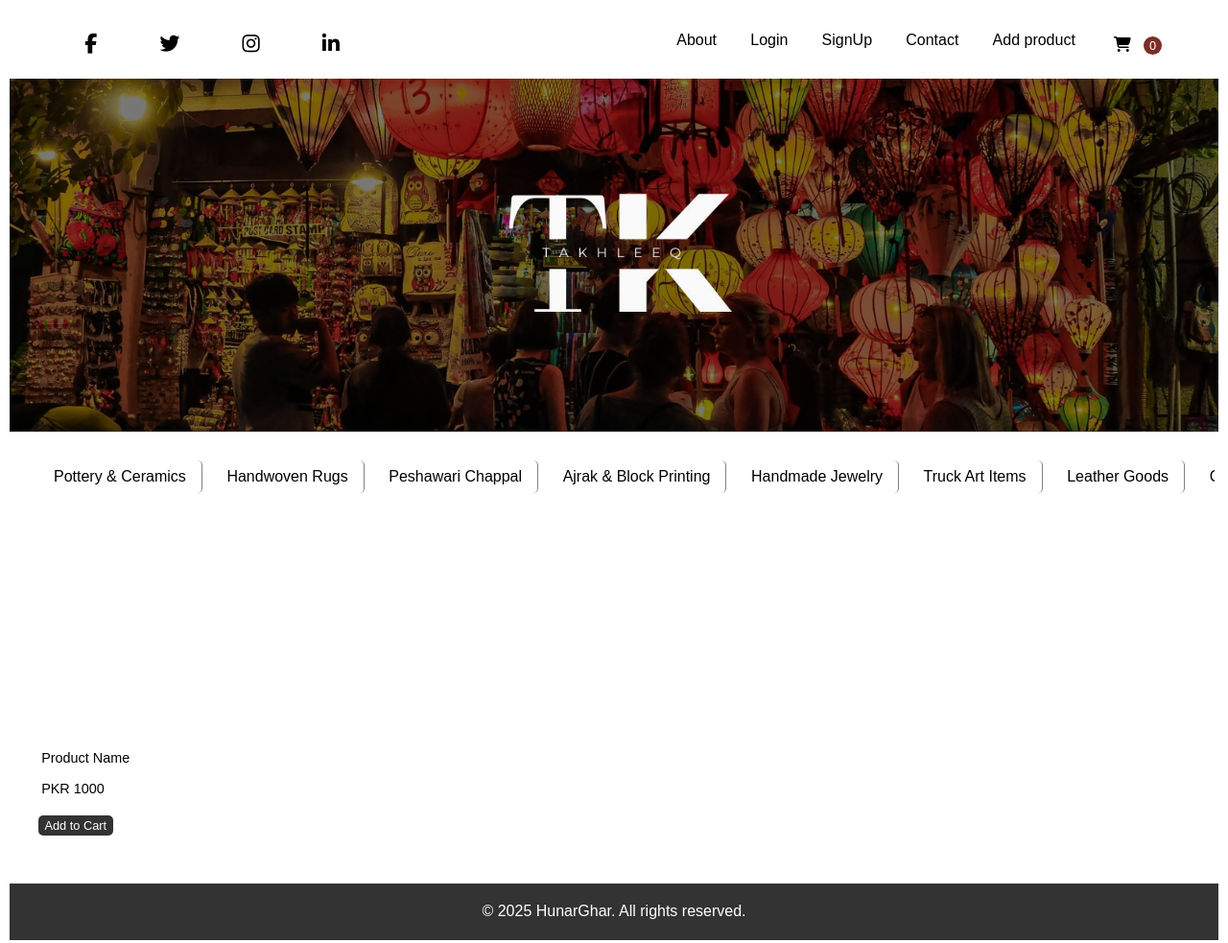
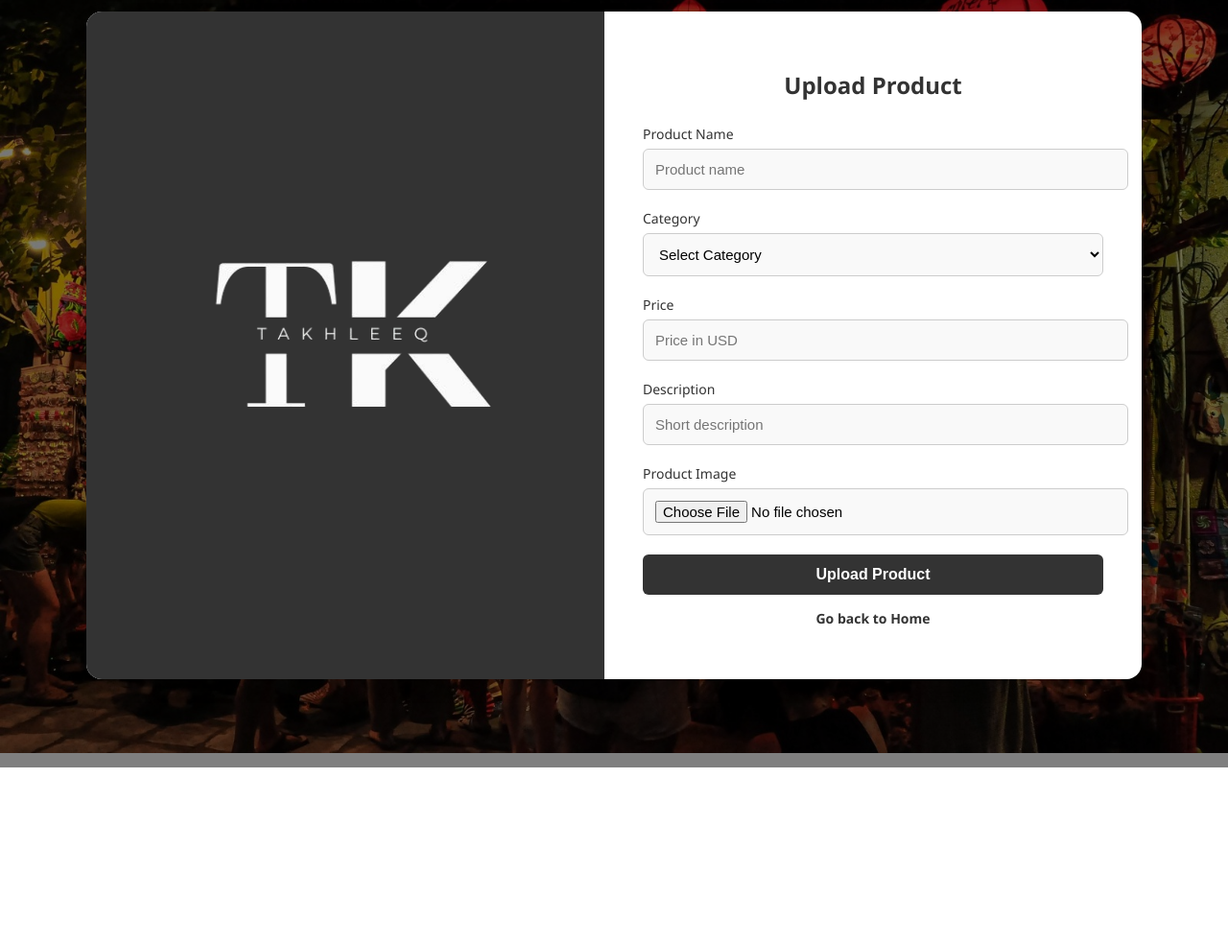
Before and after one commit to rabia-ui/mywork, a plain HTML site: page index.html in a window 1280 px wide. Shown: the whole page at 96% size. After the commit the page ends 800 px from the top, so only its background shows below. Drawn offline with Linux system fonts and the light colour scheme; some packages are replaced by stand-ins of ours; a script that the page names is missing.

Commit message:
Update index.html

```diff
--- a/index.html
+++ b/index.html
@@ -3,299 +3,227 @@
 <head>
   <meta charset="UTF-8" />
   <meta name="viewport" content="width=device-width, initial-scale=1.0"/>
-<title>HunarGhar - Handmade Marketplace</title>
-<link rel="stylesheet" href="https://cdnjs.cloudflare.com/ajax/libs/font-awesome/6.5.0/css/all.min.css">
-
+  <title>Upload Product</title>
+  <script src="https://cdn.jsdelivr.net/npm/sweetalert2@11"></script>
+  <link rel="stylesheet" href="style.css" />
   <style>
-    * {
-        margin: 0;
-        padding: 0;
-        box-sizing: border-box;
-        padding: 0.3rem;
+    :root {
+      --primary-green: #00b894;
+      --light-green: #dffaf4;
+      --dark-text: #2d3436;
+      --light-gray: #f2f2f2;
     }
 
     body {
-        font-family: Arial, sans-serif;
+      font-family: 'Segoe UI', Tahoma, Geneva, Verdana, sans-serif;
+      margin: 0;
+      height: 90vh;
+      display: flex;
+      justify-content: center;
+      align-items: center;
+      background: linear-gradient(rgba(0, 0, 0, 0.5), rgba(0, 0, 0, 0.5)),
+                  url('background.jpg') no-repeat center center/cover;
     }
 
-    header {
+    .wrapper {
       display: flex;
+      background-color: #fff;
+      border-radius: 16px;
+      box-shadow: 0 8px 20px rgba(0, 0, 0, 0.1);
+      overflow: hidden;
+      width: 90%;
+      max-width: 1100px;
+      height: auto;
+      min-height: 85vh;
+    }
+
+    .logo-side {
+      background: #333;
+      display: flex;
+      flex-direction: column;
+      justify-content: center;
       align-items: center;
-        justify-content: space-between;
-        padding: 0.5rem 2rem;
+      padding: 30px;
+      flex: 1;
+      color: white;
+    }
+
+    .logo-side img {
+      width: 30rem;
+      height: auto;
+      border-radius: 8px;
+      margin-bottom: 20px;
+    }
+
+    .container {
+      width: 50%;
+      padding: 40px;
+      text-align: center;
+    }
+
+    h2 {
+      margin-bottom: 25px;
+      color: #333;
+      font-weight: 600;
+    }
+
+    .input-group {
+      margin-bottom: 20px;
+      text-align: left;
+    }
+
+    .input-group label {
+      font-size: 14px;
+      color: #333;
+      margin-bottom: 6px;
+      display: block;
+    }
+
+    .input-group input,
+    .input-group select {
+      width: 100%;
+      padding: 12px;
+      font-size: 15px;
+      border: 1px solid #ccc;
+      border-radius: 6px;
+      transition: 0.3s;
+      background-color: #f9f9f9;
+    }
+
+    .input-group input:focus,
+    .input-group select:focus {
+      border-color: var(--primary-green);
+      outline: none;
+      box-shadow: 0 0 5px var(--primary-green);
       background-color: white;
     }
 
-    .icon-box {
-        width: 30%;
-        display: flex;
-        align-items: center;
-        justify-content: space-between;
-        padding: 0.5rem 2rem;
-        background: white;
+    .btn {
+      width: 100%;
+      padding: 12px;
+      background: #333;
+      color: white;
+      border: none;
+      border-radius: 6px;
+      font-size: 16px;
+      font-weight: bold;
+      cursor: pointer;
+      transition: 0.3s;
     }
 
-    .icons {
-        font-size: 1.3rem;
-        color: black;
-        margin: 0 5px;
+    .btn:hover {
+      background: #913d35;
     }
 
-    .icons:hover {
-        color: #4d4c4c;
-        transition-duration: 0.4s;
+    p {
+      margin-top: 15px;
+      font-size: 14px;
+      color: var(--dark-text);
     }
 
-    .cart-count {
-        background-color: #7B2D26;
-        color: white;
-        border-radius: 50%;
-        padding: 2px 6px;
-        font-size: 0.8rem;
-        margin-left: 4px;
+    p a {
+      color: #333;
+      text-decoration: none;
+      font-weight: bold;
     }
 
-    header nav ul {
-        display: flex;
-        list-style: none;
-        overflow-x: auto;
+    p a:hover {
+      text-decoration: underline;
     }
 
-    header nav ul li {
-        flex: 0 0 auto;
-        margin: 0 0.5rem;
+    /* improved mobile responsiveness only */
+    @media (max-width: 768px) {
+      body {
+        height: auto;
+        padding: 20px 0;
       }
 
-    header nav ul li a {
-        text-decoration: none;
-        font-size: 1rem;
-        color: black;
+      .wrapper {
+        flex-direction: column;
+        width: 95%;
+        min-height: auto;
       }
 
-    #Welcome-container {
-        border-bottom: 1px solid rgba(37, 36, 36, 0.774);
+      .logo-side {
+        padding: 20px;
         width: 100%;
-        margin: auto;
-        height: 23rem;
-        display: flex;
-        justify-content: center;
-        align-items: center;
-        background: linear-gradient(rgba(0,0,0,0.5), rgba(0,0,0,0.5)),
-        url('background.jpg');
-        background-repeat: no-repeat;
-        background-position: center;
-        background-size: cover;
-        z-index: -5;
       }
 
-    #Welcome-container img {
-        width: 25rem;
-        max-width: 90%;
+      .logo-side img {
+        width: 80%;
+        max-width: 280px;
       }
 
-    .sidebar {
+      .container {
         width: 100%;
-        padding: 1rem;
-        display: flex;
-        height: 4rem;
-        overflow-x: auto;
+        padding: 25px 15px;
       }
 
-    .sidebar ul {
-        list-style: none;
-        display: flex;
+      h2 {
+        font-size: 1.6rem;
+        margin-bottom: 20px;
       }
 
-    .sidebar ul li a {
-        text-decoration: none;
-        font-size: 1rem;
-        color: black;
-        border-right: 1px solid grey;
-        padding: 0.5rem 1rem;
-        display: block;
-        border-radius: 5px;
-        transition: transform 0.3s ease, box-shadow 0.3s ease;
-        white-space: nowrap;
+      .input-group input,
+      .input-group select {
+        padding: 14px;
+        font-size: 16px;
       }
 
-    .sidebar ul li a:hover {
-        transform: scale(1.03);
-        box-shadow: 0 10px 20px rgba(0,0,0,0.2);
+      .btn {
+        padding: 14px;
+        font-size: 17px;
       }
 
-    #container {
-        height: auto;
-        display: flex;
-        flex-wrap: wrap;
-        row-gap: 1rem;
-        padding: 1rem;
-    }
-
-    .box {
-        margin-inline: 0.3rem;
-        transition: transform 0.3s ease, box-shadow 0.3s ease;
-        cursor: pointer;
-    }
-
-    .box:hover {
-        transform: scale(1.03);
-        box-shadow: 0 10px 20px rgba(0,0,0,0.2);
-    }
-
-    .name-of-the-product, .price-of-product {
-        padding-left: 0.2rem;
-        margin: 0;
-        font-size: 0.9rem;
-        background-color: white;
-        height: 2rem;
-    }
-
-    .pic-of-the-product {
-        background: linear-gradient(rgba(0,0,0,0.5), rgba(0,0,0,0.5));
-        background-size: cover;
-        background-position: center;
-        background-repeat: no-repeat;
-        width: 14.9rem;
-        height: 14.9rem;
-        border-radius: 10%;
-        display: flex;
-        align-items: center;
-        justify-content: center;
-        font-weight: bold;
-        color: white;
-    }
-
-    .add-to-cart-btn {
-        margin: 0.5rem 0;
-        padding: 0.2rem 0.4rem;
-        background-color: #333;
-        color: white;
-        border: none;
-        border-radius: 5px;
-        cursor: pointer;
-        font-size: 0.8rem;
-        transition: background-color 0.3s ease;
-    }
-
-    .add-to-cart-btn:hover {
-        background: #8f3c34;
-    }
-
-    footer {
-        text-align: center;
-        padding: 1rem;
-        background: #333;
-        color: white;
-        margin-top: 1rem;
-    }
-
-    /* Mobile optimization */
-    @media screen and (max-width: 768px) {
-        header {
-            flex-direction: column;
-            padding: 1rem;
-        }
-
-        .icon-box {
-            width: 100%;
-            justify-content: center;
-            padding: 0.5rem 0;
-        }
-
-        header nav ul {
-            justify-content: center;
-            flex-wrap: wrap;
-            overflow-x: visible;
-            padding: 0.5rem 0;
-        }
-
-        header nav ul li {
-            margin: 0.5rem;
-        }
-
-        #Welcome-container {
-            height: 38rem; /* taller on mobile */
-        }
-
-        .sidebar {
-            height: auto;
-            padding: 0.5rem;
-        }
-
-        .sidebar ul {
-            flex-wrap: nowrap;
-            overflow-x: auto;
-        }
-
-        .sidebar ul li a {
-            min-width: 200px; /* easier to tap */
-        }
-
-        .box {
-            width: 90%;
-            margin: 0.5rem auto;
-        }
-
-        .pic-of-the-product {
-            width: 100%;
-            height: auto;
+      p {
+        font-size: 15px;
       }
     }
   </style>
 </head>
 <body>
+  <div class="wrapper">
+    <div class="logo-side">
+      <img src="T-removebg-preview.png" alt="Takhleeq Logo">
+    </div>
 
-<header>
-    <div class="icon-box">
-        <a class="icons" href="#"><i class="fab fa-facebook-f"></i></a>
-        <a class="icons" href="#"><i class="fab fa-twitter"></i></a>
-        <a class="icons" href="#"><i class="fab fa-instagram"></i></a>
-        <a class="icons" href="#"><i class="fab fa-linkedin-in"></i></a>
+    <div class="container">
+      <h2>Upload Product</h2>
+      <form action="AddProduct.php" method="POST" enctype="multipart/form-data">
+        <div class="input-group">
+          <label for="name">Product Name</label>
+          <input type="text" id="name" name="name" placeholder="Product name" required>
         </div>
-    <nav>
-        <ul>
-            <li><a href="about.html">About</a></li>
-            <li><a href="login.html">Login</a></li>
-            <li><a href="signup.html">SignUp</a></li>
-            <li><a href="contact.html">Contact</a></li>
-            <li><a href="Addproduct.html">Add product</a></li>
-            <li><a href="Shoping Cart.html"><i class="fas fa-shopping-cart"></i> <span class="cart-count">0</span></a></li>
-        </ul>
-    </nav>
-</header>
-
-<section id="Welcome-container">
-    <img src="T-removebg-preview.png" alt="Welcome Image"/>
-</section>
-
-<div class="main-container">
-    <aside class="sidebar">
-        <ul>
-            <li><a href="?category=Pottery%20%26%20Ceramics">Pottery & Ceramics</a></li>
-            <li><a href="?category=Handwoven Rugs">Handwoven Rugs</a></li>
-            <li><a href="?category=Peshawari Chappal">Peshawari Chappal</a></li>
-            <li><a href="?category=Ajrak%20%26%20Block Printing">Ajrak & Block Printing</a></li>
-            <li><a href="?category=Handmade Jewelry">Handmade Jewelry</a></li>
-            <li><a href="?category=Truck Art Items">Truck Art Items</a></li>
-            <li><a href="?category=Leather Goods">Leather Goods</a></li>
-            <li><a href="?category=Calligraphy Art">Calligraphy Art</a></li>
-        </ul>
-    </aside>
-
-    <div id="container">
-        <div class="box">
-            <div class="pic-of-the-product" style="background-image: url('product1.jpg');">Product</div>
-            <p class="name-of-the-product">Product Name</p>
-            <p class="price-of-product">PKR 1000</p>
-            <button class="add-to-cart-btn">Add to Cart</button>
+        <div class="input-group">
+          <label for="category">Category</label>
+          <select id="category" name="category" required>
+            <option value="" disabled selected>Select Category</option>
+            <option value="Pottery & Ceramics">Pottery & Ceramics</option>
+            <option value="Handwoven Rugs">Handwoven Rugs</option>
+            <option value="Peshawari Chappal">Peshawari Chappal</option>
+            <option value="Ajrak & Block Printing">Ajrak & Block Printing</option>
+            <option value="Handmade Jewelry">Handmade Jewelry</option>
+            <option value="Truck Art Items">Truck Art Items</option>
+            <option value="Leather Goods">Leather Goods</option>
+            <option value="Calligraphy Art">Calligraphy Art</option>
+          </select>
         </div>
-        <!-- More products -->
+        <div class="input-group">
+          <label for="price">Price</label>
+          <input type="number" id="price" name="price" placeholder="Price in USD" required>
+        </div>
+        <div class="input-group">
+          <label for="description">Description</label>
+          <input type="text" id="description" name="description" placeholder="Short description" required>
+        </div>
+        <div class="input-group">
+          <label for="image">Product Image</label>
+          <input type="file" id="image" name="image" accept="image/*" required>
+        </div>
+        <button class="btn" type="submit">Upload Product</button>
+        <p><a href="index.html">Go back to Home</a></p>
+      </form>
     </div>
   </div>
-
-<footer>
-    <p>&copy; 2025 HunarGhar. All rights reserved.</p>
-</footer>
-
 </body>
 </html>
```
Lines whose indentation alone changed are shown as unchanged.
